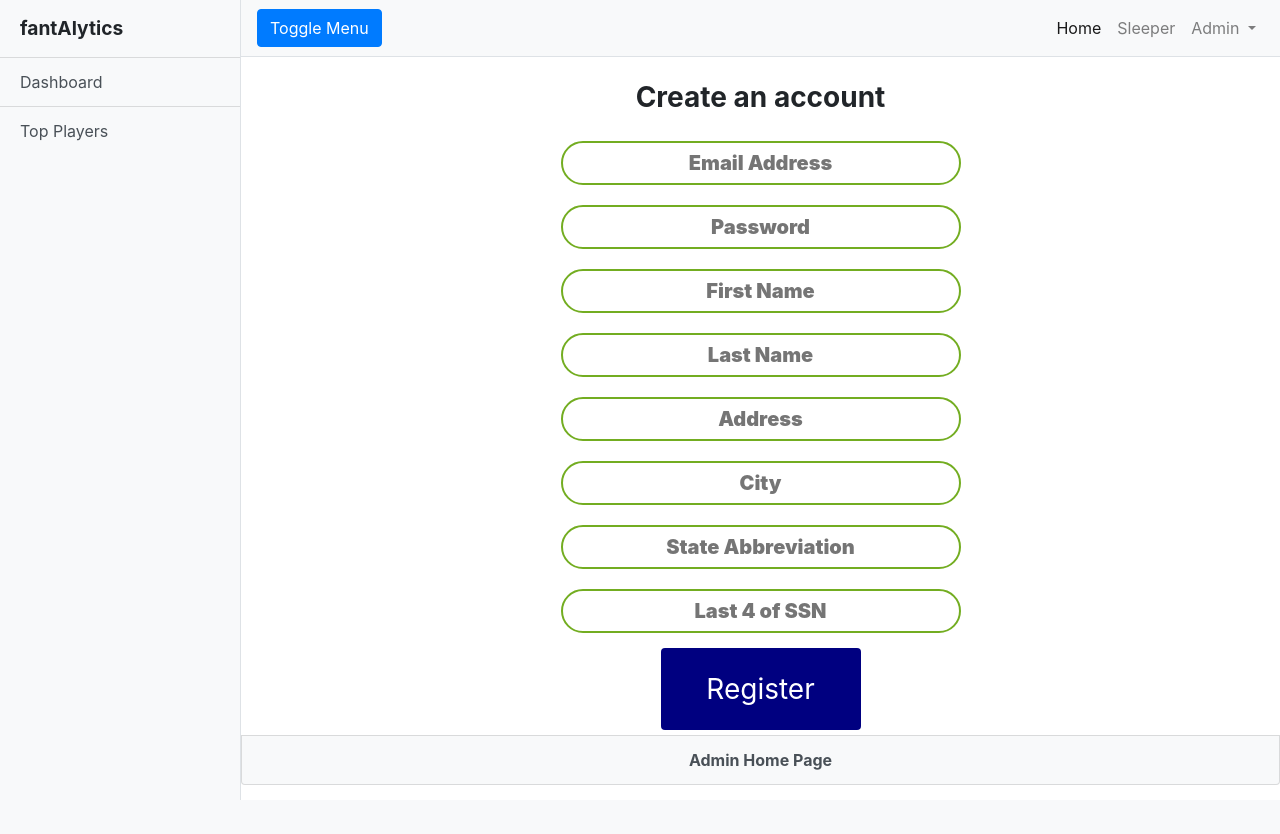
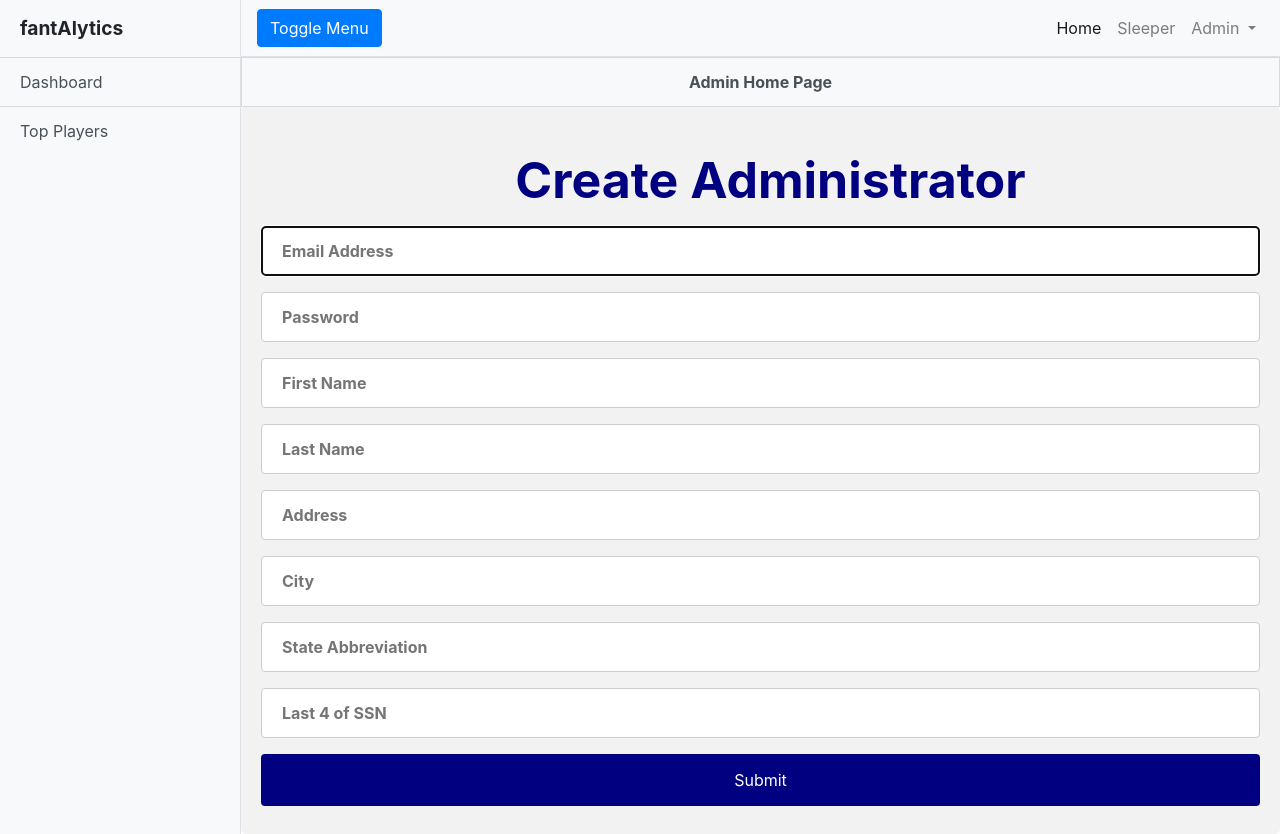
Before and after one commit to ht4703ne/MetroState-Capstone, a PHP site: page /create_admin.php in a window 1280 px wide. Before the commit the page ends 800 px from the top, so only its background shows below. Run offline with PHP 8.4, Linux system fonts and the light colour scheme; some libraries are stand-ins or nearby versions.

Commit message:
Final Updates!

```diff
--- a/CAPSTONE_2/add_player.php
+++ b/CAPSTONE_2/add_player.php
@@ -134,6 +134,8 @@
 
 			<div>
 
+			<a href='admin.php' class="list-group-item list-group-item-action bg-light" style="text-align: center"><strong>Admin Home Page</strong></a>
+
 				<div>
 					<h1 style="color:#000080;font-size:50px; font-weight: bold; padding-left: 20px;">Add Player</h1>
 				</div>
--- a/CAPSTONE_2/create_admin.php
+++ b/CAPSTONE_2/create_admin.php
@@ -5,76 +5,92 @@ global $link;
 ?>
 
 <style>
-			#searchOne {
-				border-radius: 25px;
-				border: 2px solid #73AD21;
-				padding: 20px;
-				width: 400px;
-				height: 10px;
-				outline: none;
+	input[type=text],
+	select {
+		width: 100%;
+		padding: 12px 20px;
+		margin: 8px 0;
+		display: inline-block;
+		border: 1px solid #ccc;
+		border-radius: 4px;
+		box-sizing: border-box;
+		font-weight: bold;
+		color: gray;
 	}
 
-			#searchOne {
-				font-weight: 900;
-				color: navy;
+	input[type=number],
+	select {
+		width: 100%;
+		padding: 12px 20px;
+		margin: 8px 0;
+		display: inline-block;
+		border: 1px solid #ccc;
+		border-radius: 4px;
+		box-sizing: border-box;
+		font-weight: bold;
+		color: gray;
 	}
 
-			#display {
-				font-weight: 900;
-				color: navy;
+	input[type=email],
+	select {
+		width: 100%;
+		padding: 12px 20px;
+		margin: 8px 0;
+		display: inline-block;
+		border: 1px solid #ccc;
+		border-radius: 4px;
+		box-sizing: border-box;
+		font-weight: bold;
+		color: gray;
 	}
 
-			.grid-container {
-				display: grid;
-				grid-template-columns: auto auto;
-
-			}
-			.grid-item {
-				padding: 10px;
-				font-size: 20px;
-				text-align: center;
-                margin: 10px;
+	input[type=password],
+	select {
+		width: 100%;
+		padding: 12px 20px;
+		margin: 8px 0;
+		display: inline-block;
+		border: 1px solid #ccc;
+		border-radius: 4px;
+		box-sizing: border-box;
+		font-weight: bold;
+		color: gray;
 	}
 
-
-			.button {
+	input[type=integer],
+	select {
+		width: 100%;
+		padding: 12px 20px;
+		margin: 8px 0;
 		display: inline-block;
+		border: 1px solid #ccc;
 		border-radius: 4px;
-				background-color: #000080;
-				border: none;
-				color: #FFFFFF;
-				text-align: center;
-				font-size: 28px;
-				padding: 20px;
-				width: 200px;
-				transition: all 0.5s;
-				cursor: pointer;
-				margin: 5px;
+		box-sizing: border-box;
+		font-weight: bold;
+		color: gray;
 	}
 
-		.button span {
+	input[type=submit] {
+		width: 100%;
+		background-color: navy;
+		color: white;
+		padding: 14px 20px;
+		margin: 8px 0;
+		border: none;
+		border-radius: 4px;
 		cursor: pointer;
-				display: inline-block;
-				position: relative;
-				transition: 0.5s;
 	}
 
-		.button span:after {
-				content: '\00bb';
-				position: absolute;
-				opacity: 0;
-				top: 0;
-				right: -20px;
-				transition: 0.5s;
+	input[type=submit]:hover {
+		background-color: green;
 	}
 
-		.button:hover span {
-				padding-right: 25px;
-			}
+	#add_admin_form {
+		border-radius: 5px;
+		background-color: #f2f2f2;
+		padding: 20px;
+		font-weight: bold;
 
-		.button:hover span:after {
-				opacity: 1;
-				right: 0;
 	}
 </style>
 <?php
@@ -89,7 +105,7 @@ global $link;
 $last_SSN = "";
 
 if ($_SERVER["REQUEST_METHOD"] == "POST") {
-    $sql = "SELECT email FROM user WHERE email = '".trim($_POST["email"])."'";
+	$sql = "SELECT email FROM user WHERE email = '" . trim($_POST["email"]) . "'";
 	if ($stmt = mysqli_prepare($link, $sql)) {
 		$param_email = trim($_POST["email"]);;
 		if (mysqli_stmt_execute($stmt)) {
@@ -112,11 +128,9 @@ global $link;
 	$state = trim($_POST["state"]);
 	$last_SSN = trim($_POST["last_SSN"]);
 
-
-
 	$insert_user_query = "INSERT INTO user(fname,lname,address,city,state,email,last_SSN,a_password)
-            VALUES('". $fname ."','". $lname ."','". $address ."','".
-            $city ."','". $state ."','". $email ."','". $last_SSN ."','". $a_password ."')";
+            VALUES('" . $fname . "','" . $lname . "','" . $address . "','" .
+		$city . "','" . $state . "','" . $email . "','" . $last_SSN . "','" . $a_password . "')";
 	// echo $insert_user_query;
 
 	global $db;
@@ -132,20 +146,22 @@ global $link;
 	}
 }
 ?>
+
+<a href='admin.php' class="list-group-item list-group-item-action bg-light" style="text-align: center"><strong>Admin Home Page</strong></a>
 <div style="text-align: center">
-<form class="signin" method="post" >
-    <br><h1 class="h3 mb-3 font-weight-normal" id="form-labels"><strong>Create an account</strong></h1>
+	<form class="signin" id="add_admin_form" method="post">
+		<br>
+		<h1 style="color:#000080;font-size:50px; font-weight: bold; padding-left: 20px;">Create Administrator</h1>
+		<input type="email" name="email" class="grid-item" placeholder="Email Address" required autofocus><br>
+		<input type="password" name="a_password" class="grid-item" placeholder="Password" required><br>
+		<input type="text" name="fname" class="grid-item" placeholder="First Name" required><br>
+		<input type="text" name="lname" class="grid-item" placeholder="Last Name" required><br>
+		<input type="text" name="address" class="grid-item" placeholder="Address" required><br>
+		<input type="text" name="city" class="grid-item" placeholder="City" required><br>
+		<input type="text" name="state" class="grid-item" placeholder="State Abbreviation" required><br>
+		<input type="integer" name="last_SSN" class="grid-item" placeholder="Last 4 of SSN" required><br>
+		<input type="submit"><span></span></button>
+		<br />
 
-    <input type="email" name="email" id="searchOne" class="grid-item" placeholder="Email Address" required autofocus><br>
-    <input type="password"  name="a_password" id="searchOne" class="grid-item" placeholder="Password" required><br>
-    <input type="text"  name="fname" id="searchOne" class="grid-item" placeholder="First Name" required><br>
-    <input type="text"  name="lname" id="searchOne" class="grid-item" placeholder="Last Name" required><br>
-    <input type="text"  name="address" id="searchOne" class="grid-item" placeholder="Address" required><br>
-    <input type="text"  name="city" id="searchOne" class="grid-item" placeholder="City" required><br>
-    <input type="text"  name="state" id="searchOne" class="grid-item" placeholder="State Abbreviation" required><br>
-    <input type="integer" name="last_SSN" id="searchOne" class="grid-item" placeholder="Last 4 of SSN" required><br>
-    <button class="button" type="submit"><span>Register</span></button>
-    <br />
-	<a href='admin.php' class="list-group-item list-group-item-action bg-light"><strong>Admin Home Page</strong></a>
 	</form>
 </div>
--- a/CAPSTONE_2/delete_admin.php
+++ b/CAPSTONE_2/delete_admin.php
@@ -112,7 +112,7 @@ ini_set('display_errors', 1);
   }
 mysqli_close($link);
 ?>
-
+<a href='admin.php' class="list-group-item list-group-item-action bg-light" style="text-align: center"><strong>Admin Home Page</strong></a>
 <form class="delete" name= "user_ID" method="post">
     <div style="text-align: center">
         <br><h1 class="h3 mb-3 font-weight-normal" id="form-labels"><strong>Delete an account</strong></h1>
@@ -123,6 +123,6 @@ mysqli_close($link);
         </select><br /> <br />
         <button class="button" type="submit"><span>Delete Admin</span></button> <br /> <br /> <br />
 		<a href = "<?php $_SERVER['PHP_SELF']; ?>">Refresh</a><br /><br />
-        <a href='admin.php' class="list-group-item list-group-item-action bg-light"><strong>Admin Home Page</strong></a>
+
     </div>
 </form>
--- a/CAPSTONE_2/delete_player.php
+++ b/CAPSTONE_2/delete_player.php
@@ -29,7 +29,6 @@
 			color: gray;
 			font-weight: bold;
 			text-align: center;
-
 		}
 	</style>
 
@@ -84,6 +83,8 @@
 			</nav>
 
 			<div>
+
+				<a href='admin.php' class="list-group-item list-group-item-action bg-light" style="text-align: center"><strong>Admin Home Page</strong></a>
 
 				<div>
 					<h1 style="color:#000080;font-size:50px; font-weight: bold; padding-left: 10px;">Delete Players</h1>
```
Also changed, not shown: CAPSTONE_2/admin.php (+7 -4 lines), CAPSTONE_2/css/styles_custom.css (+14 -8 lines), CAPSTONE_2/index.php (+105 -38 lines). Lines whose indentation alone changed are shown as unchanged.
